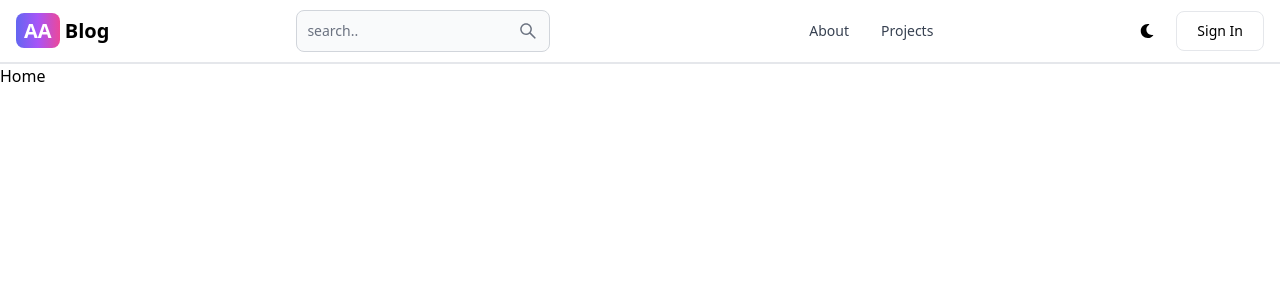
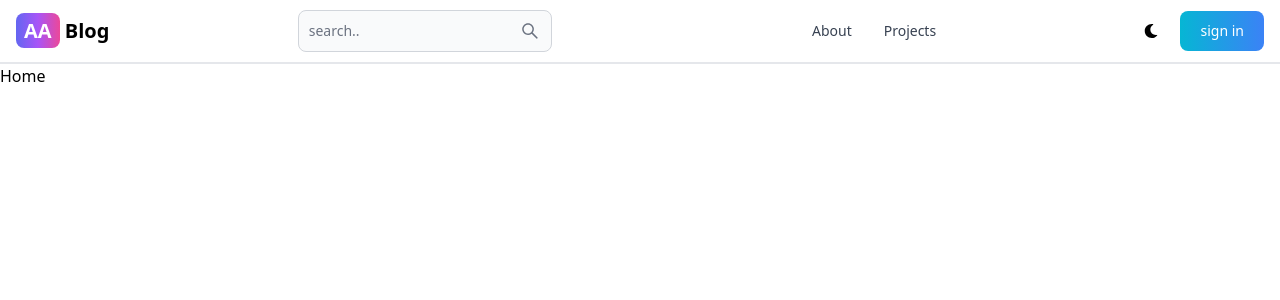
Before and after one commit to AnmolArya5/blog-youtube, a React (Vite) app in the folder frontend/: page / in a window 1280 px wide. Shown: the top 300 px of the page. Built offline with nearby package versions, Linux system fonts and the light colour scheme.

Commit message:
navbar ui ab chliii

```diff
--- a/frontend/src/components/Header.jsx
+++ b/frontend/src/components/Header.jsx
@@ -30,9 +30,9 @@ export default function Header() {
 
          {/* Sign in  */}
         <Link to="/sign-in">
-        <Button gradientDuoTone="purpleToBlue" outline >
-         Sign In
-        </Button>
+        <Button className="bg-gradient-to-r from-cyan-500 to-blue-500 text-white hover:bg-gradient-to-bl focus:ring-cyan-300 dark:focus:ring-cyan-800">
+        sign in
+      </Button>
         </Link>
         <NavbarToggle/>
         </div>
@@ -49,19 +49,6 @@ export default function Header() {
           <Link to="/projects">Projects</Link>
           </NavbarLink>
 
-          {/* ye secend way hai */}
-          {/* <NavbarLink as={Link} to="/" active={path === "/"}>
-               Home
-          </NavbarLink>
-
-          <NavbarLink as={Link} to="/about" active={path === "/about"}>
-              About
-          </NavbarLink>
-
-          <NavbarLink as={Link} to="/projects" active={path === "/projects"}>
-           Projects
-          </NavbarLink> */}
-
         </NavbarCollapse>
 
     </Navbar>
```
